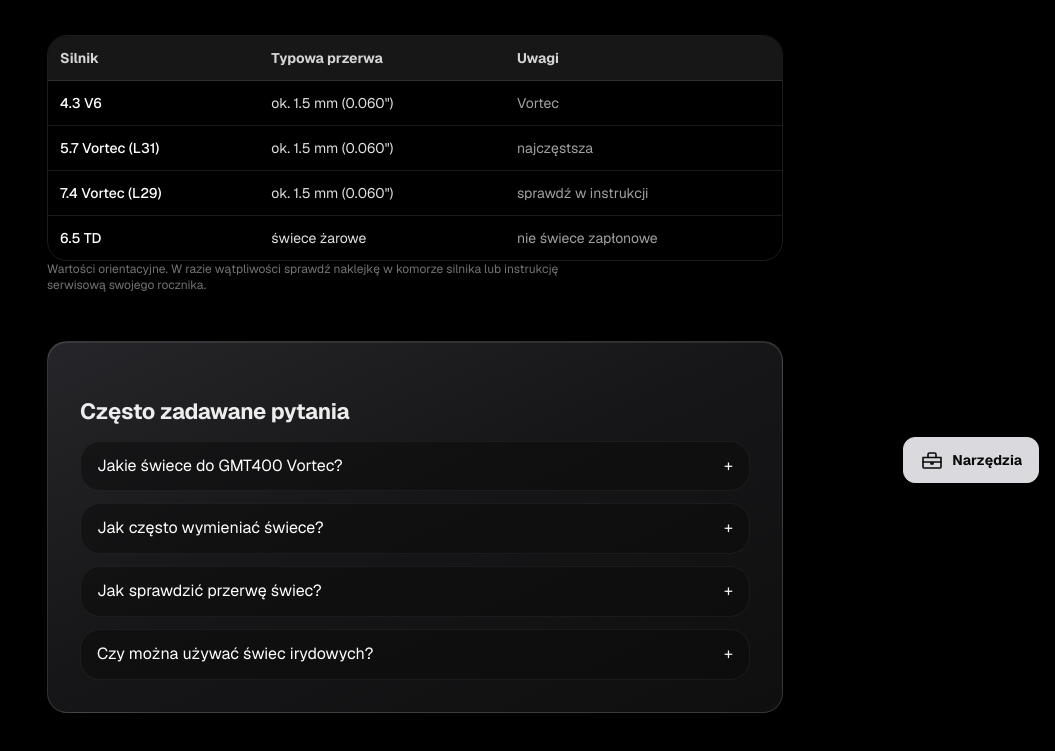
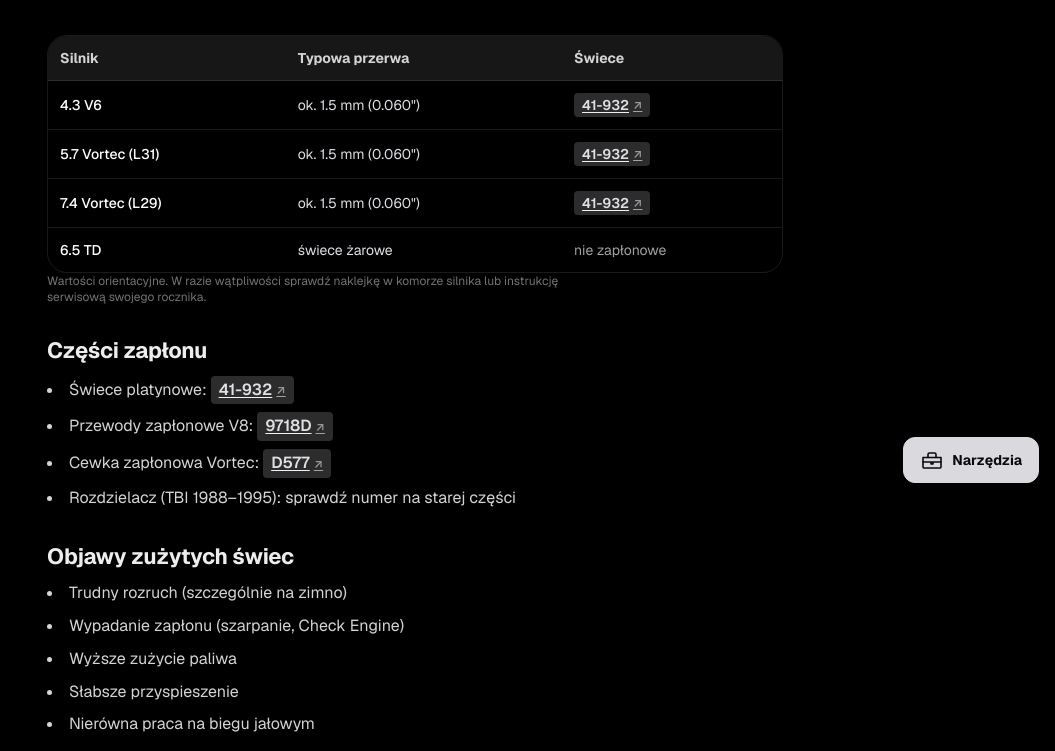
Before and after one commit to tsrc4mm9gg-netizen/gmt400-app, a Next.js app: page /swiece in a window 1280 px wide. Shown: the part 301-1052 px from the top of the page, without its empty margins (225-1280 px from the left). Built offline with nearby package versions, Linux system fonts and the light colour scheme.

Commit message:
feat: add PartLink and more content to swiece page

```diff
--- a/src/app/swiece/page.tsx
+++ b/src/app/swiece/page.tsx
@@ -1,6 +1,8 @@
 import type { Metadata } from 'next';
 import Breadcrumbs from '../ui/Breadcrumbs';
 import FAQ from '../ui/FAQ';
+import PartLink from '../ui/PartLink';
+import AffiliateBox from '../ui/AffiliateBox';
 
 export const metadata: Metadata = {
   title: 'Przerwa świec GMT400 — 4.3, 5.7, 7.4',
@@ -25,6 +27,10 @@ const faqItems = [
     question: 'Czy można używać świec irydowych?',
     answer: 'Tak, ale nie są konieczne. Platynowe (41-932) są wystarczające dla GMT400. Irydowe mogą działać dłużej, ale są droższe. Ważniejsze jest regularne sprawdzanie przerwy.',
   },
+  {
+    question: 'Jakie przewody zapłonowe do GMT400?',
+    answer: 'ACDelco 9718D to standardowy zestaw do V8. Sprawdź długość i kolejność podłączenia. Zużyte przewody powodują wypadanie zapłonu i problemy z rozruchem.',
+  },
 ];
 
 export default function SparkPlugsPage() {
@@ -46,29 +52,29 @@ export default function SparkPlugsPage() {
               <tr>
                 <th className="p-3">Silnik</th>
                 <th className="p-3">Typowa przerwa</th>
-                <th className="p-3">Uwagi</th>
+                <th className="p-3">Świece</th>
               </tr>
             </thead>
             <tbody>
               <tr className="border-t border-white/10">
                 <td className="p-3 font-medium">4.3 V6</td>
                 <td className="p-3 text-silver-300">ok. 1.5 mm (0.060")</td>
-                <td className="p-3 text-neutral-400">Vortec</td>
+                <td className="p-3"><PartLink partNumber="41-932" /></td>
               </tr>
               <tr className="border-t border-white/10">
                 <td className="p-3 font-medium">5.7 Vortec (L31)</td>
                 <td className="p-3 text-silver-300">ok. 1.5 mm (0.060")</td>
-                <td className="p-3 text-neutral-400">najczęstsza</td>
+                <td className="p-3"><PartLink partNumber="41-932" /></td>
               </tr>
               <tr className="border-t border-white/10">
                 <td className="p-3 font-medium">7.4 Vortec (L29)</td>
                 <td className="p-3 text-silver-300">ok. 1.5 mm (0.060")</td>
-                <td className="p-3 text-neutral-400">sprawdź w instrukcji</td>
+                <td className="p-3"><PartLink partNumber="41-932" /></td>
               </tr>
               <tr className="border-t border-white/10">
                 <td className="p-3 font-medium">6.5 TD</td>
                 <td className="p-3 text-silver-300">świece żarowe</td>
-                <td className="p-3 text-neutral-400">nie świece zapłonowe</td>
+                <td className="p-3 text-neutral-400">nie zapłonowe</td>
               </tr>
             </tbody>
           </table>
@@ -78,6 +84,37 @@ export default function SparkPlugsPage() {
         </p>
       </section>
 
+      <section className="mt-8">
+        <h2 className="text-xl font-semibold">Części zapłonu</h2>
+        <ul className="mt-3 list-inside list-disc space-y-2 text-neutral-300">
+          <li>Świece platynowe: <PartLink partNumber="41-932" /></li>
+          <li>Przewody zapłonowe V8: <PartLink partNumber="9718D" /></li>
+          <li>Cewka zapłonowa Vortec: <PartLink partNumber="D577" /></li>
+          <li>Rozdzielacz (TBI 1988–1995): sprawdź numer na starej części</li>
+        </ul>
+      </section>
+
+      <section className="mt-8">
+        <h2 className="text-xl font-semibold">Objawy zużytych świec</h2>
+        <ul className="mt-3 list-inside list-disc space-y-2 text-neutral-300">
+          <li>Trudny rozruch (szczególnie na zimno)</li>
+          <li>Wypadanie zapłonu (szarpanie, Check Engine)</li>
+          <li>Wyższe zużycie paliwa</li>
+          <li>Słabsze przyspieszenie</li>
+          <li>Nierówna praca na biegu jałowym</li>
+        </ul>
+      </section>
+
+      <AffiliateBox
+        title="Przydatne przy wymianie świec"
+        items={[
+          { name: 'Świece ACDelco 41-932', search: 'ACDelco 41-932' },
+          { name: 'Przewody zapłonowe 9718D', search: 'ACDelco 9718D' },
+          { name: 'Szczelinomierz', search: 'feeler gauge spark plug' },
+          { name: 'Klucz do świec', search: 'spark plug socket 5/8' },
+        ]}
+      />
+
       <FAQ items={faqItems} />
     </div>
   );
```
